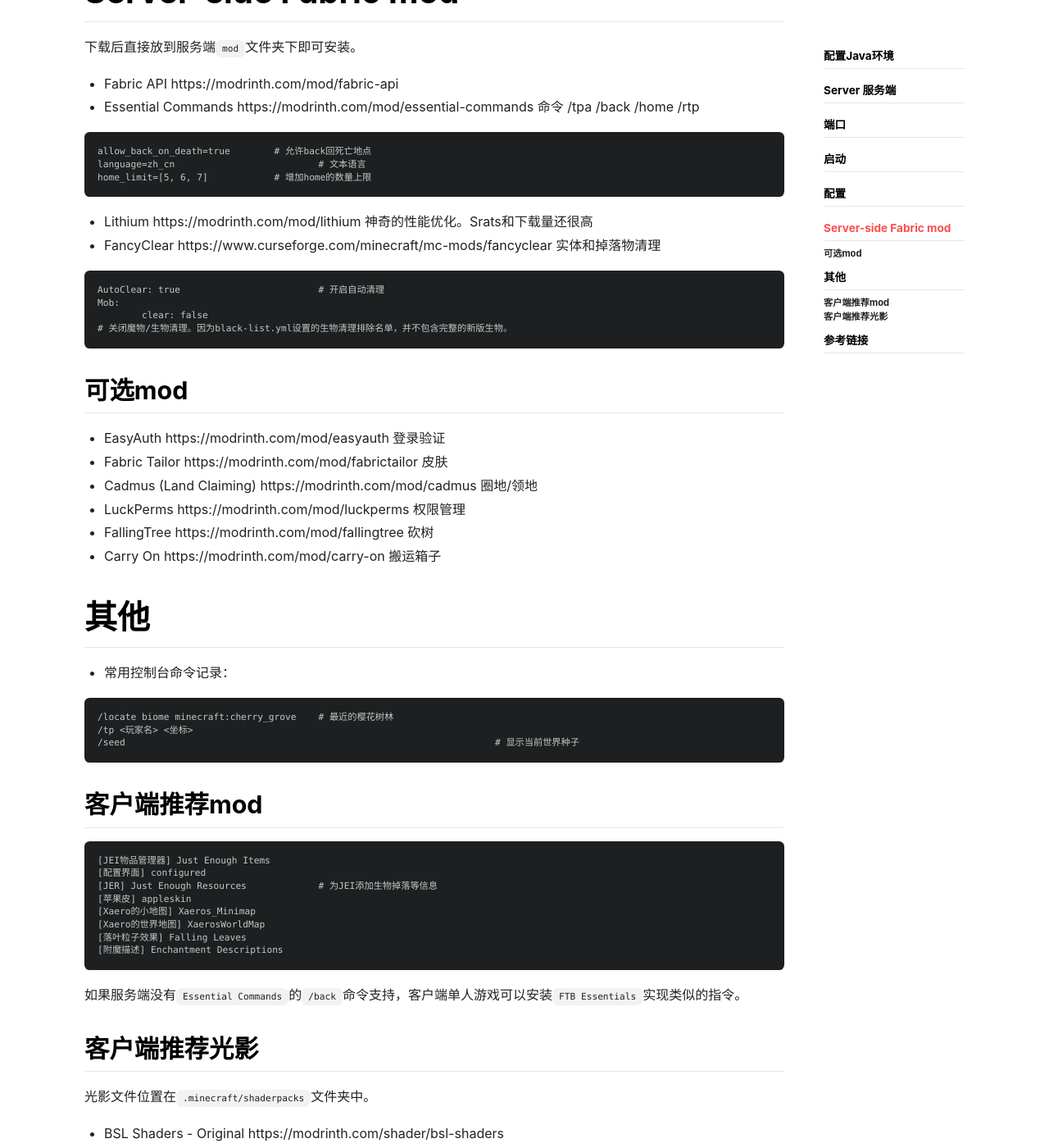
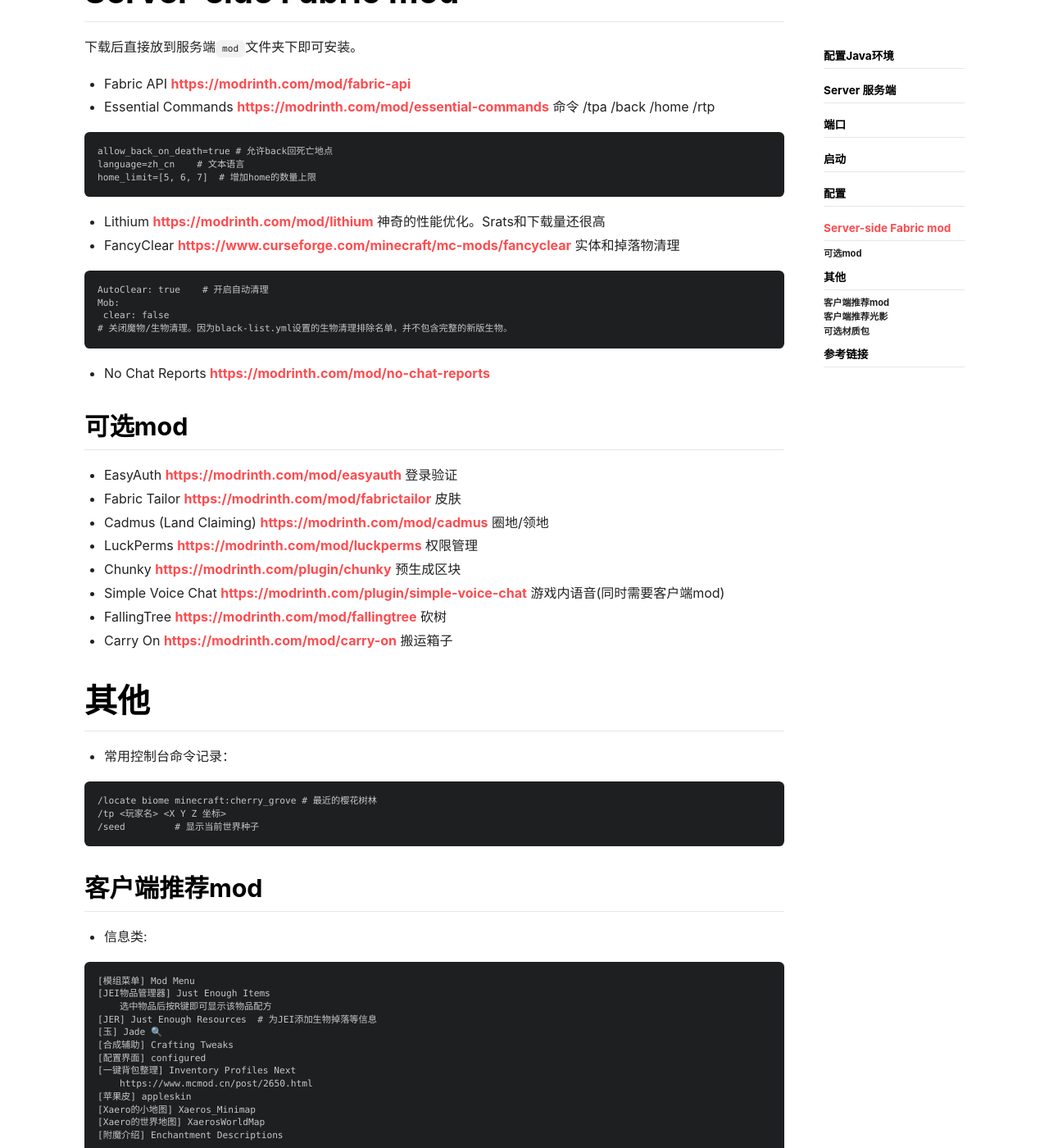
Before and after one commit to ittuann/ittuann.github.io, a Jekyll site: the page built from _posts/2024-10-15-Minecraft.md, in a window 1280 px wide and 1400 px high, scrolled down 2404 px. Shown: the whole window at 82% size. Built offline with Jekyll 4.4.1, drawn with Linux system fonts in a browser that asks for light colours; nearby versions of some CDN libraries; comment, search, counter and statistics services are not loaded; some of the changed text lies outside the part shown.

Commit message:
New half-finished Posts 24.10.23

````diff
--- a/_posts/2024-10-15-Minecraft.md
+++ b/_posts/2024-10-15-Minecraft.md
@@ -49,9 +49,9 @@ java -version
 
 1.14及以后版本由于Forge优化较差（主要体现在加载速度慢）及主流Mod开发者逐渐转移至Fabric，建议使用Fabric。
 
-- Fabric https://fabricmc.net/use/server/
-- Forge https://files.minecraftforge.net/
-- 官方Java版本 https://www.minecraft.net/zh-hans/download/server
+- Fabric <https://fabricmc.net/use/server/>
+- Forge <https://files.minecraftforge.net/>
+- 官方Java版本 <https://www.minecraft.net/zh-hans/download/server>
 
 # 端口
 
@@ -81,92 +81,127 @@ java -Xmx2G -Xms512M -jar fabric-server-mc.1.21.1-loader.0.16.7-launcher.1.0.1.j
 - `server.properties`文件：
 
 ```
-online-mode=false	# 关闭正版验证
-pvp=true			# PVP
-difficulty=easy		# 游戏难度。默认为easy，可选peaceful/easy/normal/hard
+online-mode=false # 关闭正版验证
+pvp=true   # PVP
+difficulty=easy  # 游戏难度。默认为easy，可选peaceful/easy/normal/hard
 ```
 
 - 控制台命令：
 
 ```
-/op xxx				# 给xxx玩家op权限
-/deop xxx			# 去除xxx玩家op权限
+/op xxx    # 给xxx玩家op权限
+/deop xxx   # 去除xxx玩家op权限
 ```
 
 # Server-side Fabric mod
 
 下载后直接放到服务端`mod`文件夹下即可安装。
 
-- Fabric API https://modrinth.com/mod/fabric-api
-- Essential Commands https://modrinth.com/mod/essential-commands 命令 /tpa /back /home /rtp
+- Fabric API <https://modrinth.com/mod/fabric-api>
+- Essential Commands <https://modrinth.com/mod/essential-commands> 命令 /tpa /back /home /rtp
 
 ```
-allow_back_on_death=true	# 允许back回死亡地点
-language=zh_cn				# 文本语言
-home_limit=[5, 6, 7]		# 增加home的数量上限
+allow_back_on_death=true # 允许back回死亡地点
+language=zh_cn    # 文本语言
+home_limit=[5, 6, 7]  # 增加home的数量上限
 ```
 
-- Lithium https://modrinth.com/mod/lithium 神奇的性能优化。Srats和下载量还很高
-- FancyClear https://www.curseforge.com/minecraft/mc-mods/fancyclear 实体和掉落物清理
+- Lithium <https://modrinth.com/mod/lithium> 神奇的性能优化。Srats和下载量还很高
+- FancyClear <https://www.curseforge.com/minecraft/mc-mods/fancyclear> 实体和掉落物清理
 
 ```
-AutoClear: true				# 开启自动清理
+AutoClear: true    # 开启自动清理
 Mob:
-	clear: false
+ clear: false
 # 关闭魔物/生物清理。因为black-list.yml设置的生物清理排除名单，并不包含完整的新版生物。
 ```
 
+- No Chat Reports <https://modrinth.com/mod/no-chat-reports>
+
 ## 可选mod
 
-- EasyAuth https://modrinth.com/mod/easyauth 登录验证
-- Fabric Tailor https://modrinth.com/mod/fabrictailor 皮肤
-- Cadmus (Land Claiming) https://modrinth.com/mod/cadmus 圈地/领地
-- LuckPerms https://modrinth.com/mod/luckperms 权限管理
-- FallingTree https://modrinth.com/mod/fallingtree 砍树
-- Carry On https://modrinth.com/mod/carry-on 搬运箱子
+- EasyAuth <https://modrinth.com/mod/easyauth> 登录验证
+- Fabric Tailor <https://modrinth.com/mod/fabrictailor> 皮肤
+- Cadmus (Land Claiming) <https://modrinth.com/mod/cadmus> 圈地/领地
+- LuckPerms <https://modrinth.com/mod/luckperms> 权限管理
+- Chunky <https://modrinth.com/plugin/chunky> 预生成区块
+- Simple Voice Chat <https://modrinth.com/plugin/simple-voice-chat> 游戏内语音(同时需要客户端mod)
+- FallingTree <https://modrinth.com/mod/fallingtree> 砍树
+- Carry On <https://modrinth.com/mod/carry-on> 搬运箱子
 
 # 其他
 
 - 常用控制台命令记录：
 
 ```
-/locate biome minecraft:cherry_grove	# 最近的樱花树林
-/tp <玩家名> <坐标>
-/seed									# 显示当前世界种子
+/locate biome minecraft:cherry_grove # 最近的樱花树林
+/tp <玩家名> <X Y Z 坐标>
+/seed         # 显示当前世界种子
 ```
-
-
 
 ## 客户端推荐mod
 
+- 信息类:
+
 ```
+[模组菜单] Mod Menu
 [JEI物品管理器] Just Enough Items
+    选中物品后按R键即可显示该物品配方
+[JER] Just Enough Resources  # 为JEI添加生物掉落等信息
+[玉] Jade 🔍
+[合成辅助] Crafting Tweaks
 [配置界面] configured
-[JER] Just Enough Resources		# 为JEI添加生物掉落等信息
+[一键背包整理] Inventory Profiles Next
+    https://www.mcmod.cn/post/2650.html
 [苹果皮] appleskin
 [Xaero的小地图] Xaeros_Minimap
 [Xaero的世界地图] XaerosWorldMap
-[落叶粒子效果] Falling Leaves
-[附魔描述] Enchantment Descriptions
+[附魔介绍] Enchantment Descriptions
 ```
 
-如果服务端没有`Essential Commands`的`/back`命令支持，客户端单人游戏可以安装`FTB Essentials`实现类似的指令。
+- 社交类:
+
+```
+[更多聊天记录] More Chat History
+[聊天头像] chat-heads
+```
+
+- 显示效果:
+
+```
+[落叶粒子效果] Falling Leaves
+[动态光源] LambDynamicLights
+```
+
+- 其他
+
+```
+[禁用聊天举报] No Chat Reports
+ReplayMod
+Freecam (Modrinth Edition)
+```
+
+如果服务端没有`Essential Commands`的`/back`等命令支持，客户端单人游戏可以安装`FTB Essentials`实现类似的指令。
 
 ## 客户端推荐光影
 
+Iris Shaders <https://modrinth.com/mod/iris> （替代OptiFine）
+
 光影文件位置在`.minecraft/shaderpacks`文件夹中。
 
-- BSL Shaders - Original https://modrinth.com/shader/bsl-shaders
-- Complementary Shaders - Unbound https://modrinth.com/shader/complementary-unbound
+- BSL Shaders - Original <https://modrinth.com/shader/bsl-shaders>
+- Complementary Shaders - Unbound <https://modrinth.com/shader/complementary-unbound>
 
+## 可选材质包
 
+- 红石辅助RedstoneAuxiliary <https://modrinth.com/resourcepack/redstoneauxiliary>
 
 # 参考链接
 
-> 架设Mod服务器 https://zh.minecraft.wiki/w/Tutorial:%E6%9E%B6%E8%AE%BEMod%E6%9C%8D%E5%8A%A1%E5%99%A8
+> 架设Mod服务器 <https://zh.minecraft.wiki/w/Tutorial:%E6%9E%B6%E8%AE%BEMod%E6%9C%8D%E5%8A%A1%E5%99%A8>
 >
-> 控制台命令 https://minecraft.fandom.com/zh/wiki/%E5%91%BD%E4%BB%A4
+> 控制台命令 <https://minecraft.fandom.com/zh/wiki/%E5%91%BD%E4%BB%A4>
 >
-> 教程Fabric-Server-Mod索引 https://www.mcmod.cn/post/2318.html
+> 教程Fabric-Server-Mod索引 <https://www.mcmod.cn/post/2318.html>
 >
-> 配置文件优化 https://mhy278.github.io/MinecraftServerHostGuideHtml/Optimization.html
+> 配置文件优化 <https://mhy278.github.io/MinecraftServerHostGuideHtml/Optimization.html>
````
Also changed, not shown: other parts of _posts/2024-10-15-Minecraft.md (+1 -1 lines), _posts/2024-10-24-RcloneBackup.md (added, +125 -0 lines), 1 other file.
